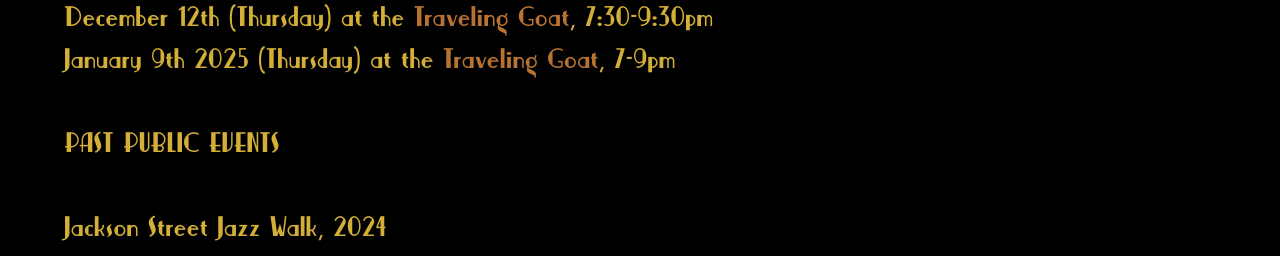
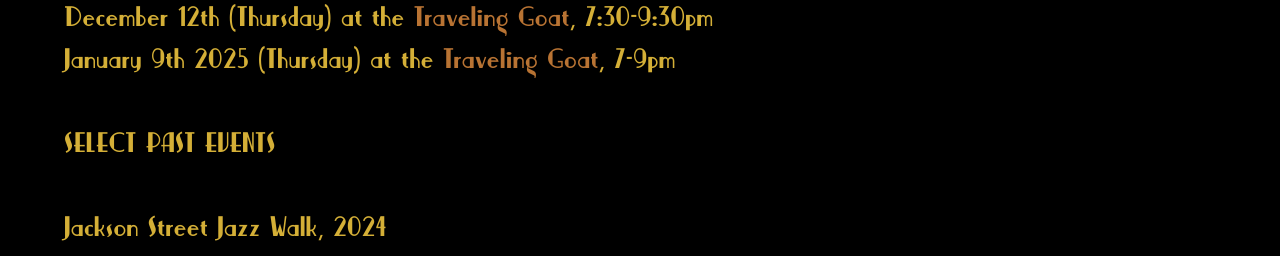
Before and after one commit to GEJazz/BandWebsite, a plain HTML site: page index.html in a window 1280 px wide. Shown: the part 3255-3511 px from the top of the page. Drawn offline with Linux system fonts and the light colour scheme.

Commit message:
evts
header edit

```diff
--- a/index.html
+++ b/index.html
@@ -107,7 +107,7 @@
     <li>December 7th (Saturday) at <a href="https://millerscarnation.com" class="inline_link" target="blank">Miller's Carnation</a> (Tree Lighting After-Party with <a href="https://www.caseymacgill.com" class="inline_link" target="blank">Casey MacGill</a>)</li>
     <li>December 12th (Thursday) at the <a href="https://www.travelinggoatseattle.com/" class="inline_link" target="blank">Traveling Goat</a>, 7:30-9:30pm</li>
     <li>January 9th 2025 (Thursday) at the <a href="https://www.travelinggoatseattle.com/" class="inline_link" target="blank">Traveling Goat</a>, 7-9pm<br><br></li>
-    <li>PAST PUBLIC EVENTS<br><br></li>
+    <li>SELECT PAST EVENTS<br><br></li>
     <li>Jackson Street Jazz Walk, 2024</li>
     <li>Multiple shows at the Owl 'N' Thistle Irish Pub, 2024</li>
     <li>Private champagne tasting event (French music focus) at Fatcork, 2024</li>
```
